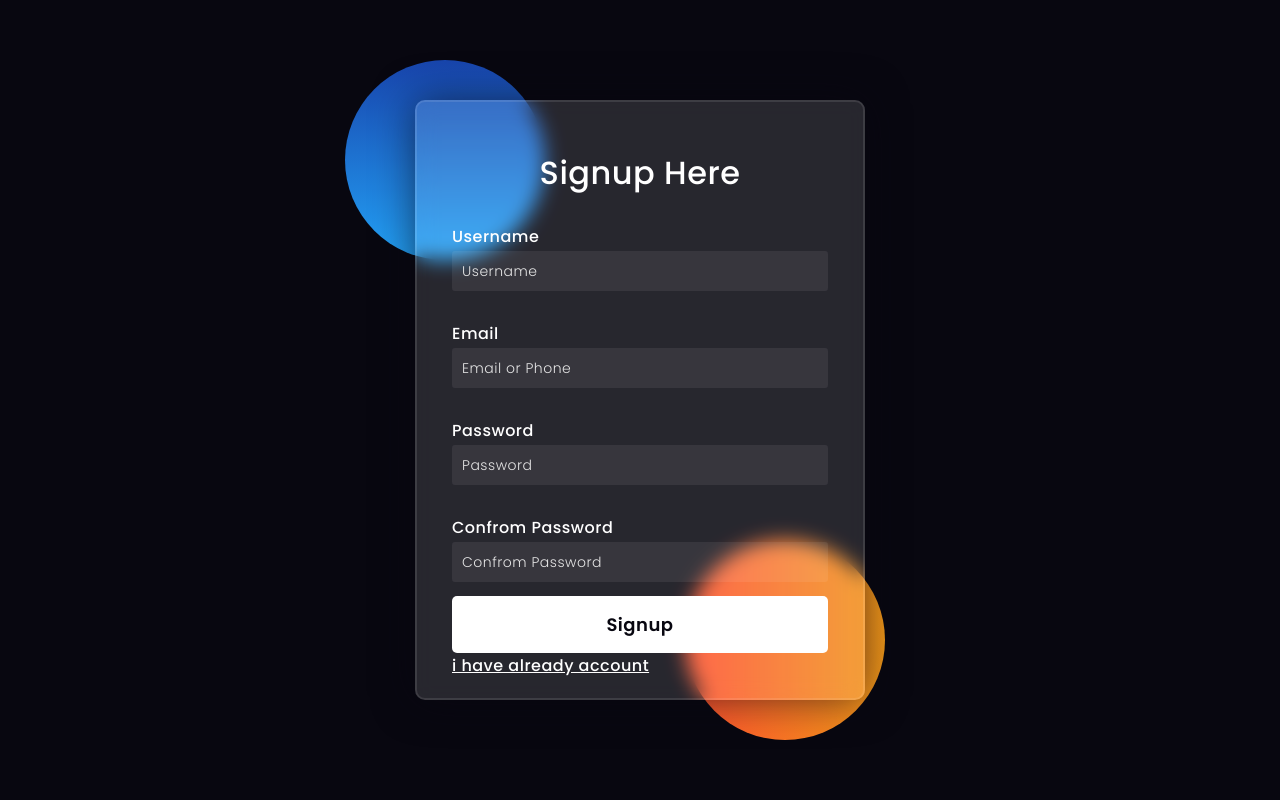
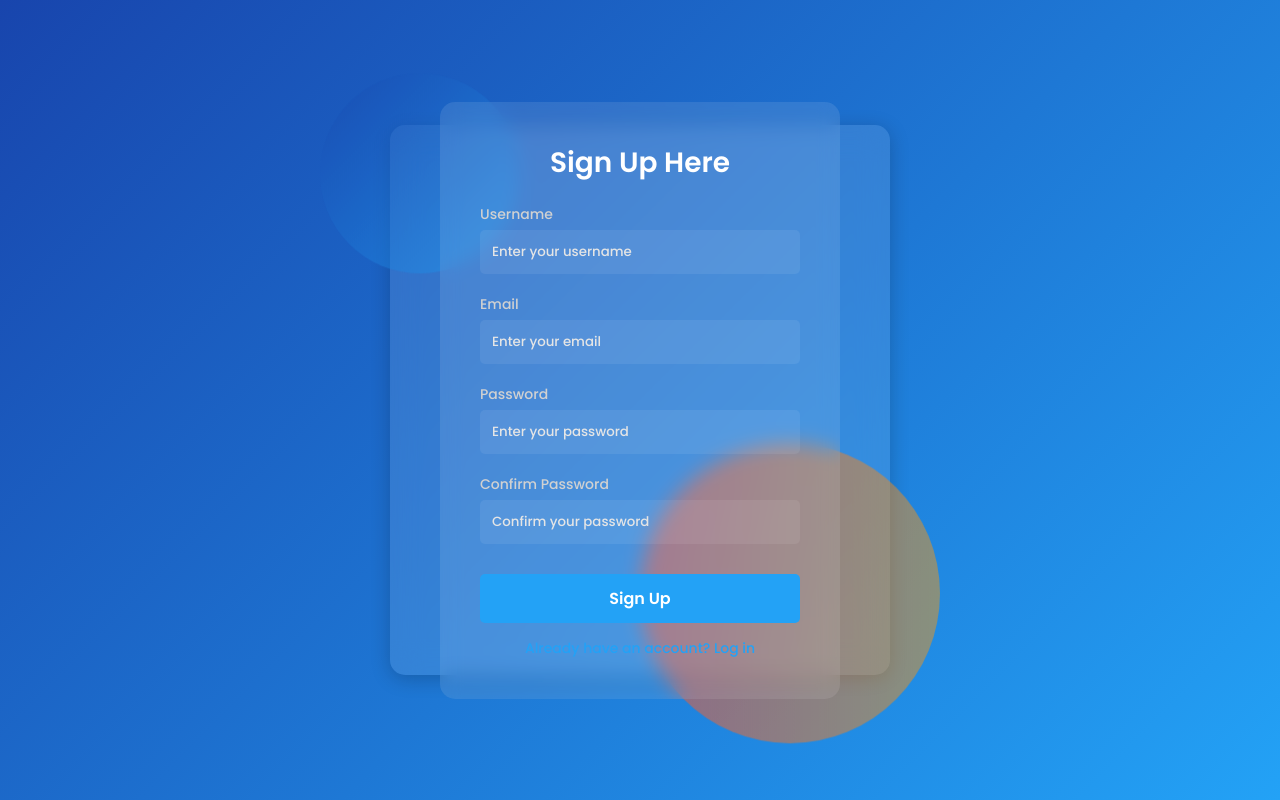
Before and after one commit to rahulsagar103672/sign-proj, a Django app: page / in a window 1280 px wide. Run offline with Django 5.2, Linux system fonts and the light colour scheme.

Commit message:
changed css

```diff
--- a/registration/templates/signup.html
+++ b/registration/templates/signup.html
@@ -1,163 +1,181 @@
 <!DOCTYPE html>
 <html lang="en">
 <head>
-  <!-- Design by foolishdeveloper.com -->
+    <meta charset="UTF-8">
+    <meta name="viewport" content="width=device-width, initial-scale=1.0">
     <title>Signup Page</title>
+    <link rel="preconnect" href="https://fonts.gstatic.com">
+    <link href="https://fonts.googleapis.com/css2?family=Poppins:wght@300;500;600&display=swap" rel="stylesheet">
+    <style>
+        /* General Reset and Font */
+        * {
+            margin: 0;
+            padding: 0;
+            box-sizing: border-box;
+            font-family: 'Poppins', sans-serif;
+        }
+        body {
+            background: linear-gradient(135deg, #1845ad, #23a2f6);
+            display: flex;
+            justify-content: center;
+            align-items: center;
+            height: 100vh;
+            overflow: hidden;
+            color: #fff;
+        }
 
-    <link rel="preconnect" href="https://fonts.gstatic.com">
-    <link rel="stylesheet" href="https://cdnjs.cloudflare.com/ajax/libs/font-awesome/5.15.4/css/all.min.css">
-    <link href="https://fonts.googleapis.com/css2?family=Poppins:wght@300;500;600&display=swap" rel="stylesheet">
-    <!--Stylesheet-->
-    <style media="screen">
-      *,
-*:before,
-*:after{
-    padding: 0;
-    margin: 0;
-    box-sizing: border-box;
+        /* Background Shape Design */
+        .background {
+            position: absolute;
+            width: 500px;
+            height: 550px;
+            background: rgba(255, 255, 255, 0.1);
+            top: 50%;
+            left: 50%;
+            transform: translate(-50%, -50%);
+            backdrop-filter: blur(15px);
+            border-radius: 15px;
+            box-shadow: 0 4px 20px rgba(0, 0, 0, 0.2);
         }
-body{
-    background-color: #080710;
-}
-.background{
-    width: 430px;
-    height: 520px;
-    position: absolute;
-    transform: translate(-50%,-50%);
-    left: 50%;
-    top: 50%;
-}
-.background .shape{
-    height: 200px;
-    width: 200px;
+
+        /* Shape Styling */
+        .background .shape {
             position: absolute;
             border-radius: 50%;
+            opacity: 0.5;
+            animation: float 6s ease-in-out infinite;
         }
-.shape:first-child{
-    background: linear-gradient(
-        #1845ad,
-        #23a2f6
-    );
-    left: -80px;
-    top: -80px;
+        .background .shape:first-child {
+            width: 200px;
+            height: 200px;
+            background: linear-gradient(135deg, #1845ad, #23a2f6);
+            top: -50px;
+            left: -70px;
         }
-.shape:last-child{
-    background: linear-gradient(
-        to right,
-        #ff512f,
-        #f09819
-    );
-    right: -30px;
-    bottom: -80px;
-}
-form{
-    height: 600px;
-    width: 450px;
-    background-color: rgba(255,255,255,0.13);
-    position: absolute;
-    transform: translate(-50%,-50%);
-    top: 50%;
-    left: 50%;
-    border-radius: 10px;
-    backdrop-filter: blur(10px);
-    border: 2px solid rgba(255,255,255,0.1);
-    box-shadow: 0 0 40px rgba(8,7,16,0.6);
-    padding: 50px 35px;
-}
-form *{
-    font-family: 'Poppins',sans-serif;
-    color: #ffffff;
-    letter-spacing: 0.5px;
-    outline: none;
-    border: none;
-}
-form h3{
-    font-size: 32px;
-    font-weight: 500;
-    line-height: 42px;
-    text-align: center;
+        .background .shape:last-child {
+            width: 300px;
+            height: 300px;
+            background: linear-gradient(to right, #ff512f, #f09819);
+            bottom: -70px;
+            right: -50px;
         }
 
-label{
+        @keyframes float {
+            0%, 100% { transform: translateY(0); }
+            50% { transform: translateY(-20px); }
+        }
+
+        /* Form Styling */
+        form {
+            position: relative;
+            width: 100%;
+            max-width: 400px;
+            padding: 40px;
+            background: rgba(255, 255, 255, 0.1);
+            border-radius: 15px;
+            backdrop-filter: blur(10px);
+            animation: fadeIn 1s ease forwards;
+        }
+
+        form h3 {
+            font-size: 28px;
+            margin-bottom: 20px;
+            text-align: center;
+            color: #fff;
+            animation: slideDown 0.6s ease forwards;
+        }
+
+        /* Input and Label Styling */
+        label {
             display: block;
-    margin-top: 30px;
-    font-size: 16px;
+            margin-top: 20px;
             font-weight: 500;
+            font-size: 14px;
+            color: #d1d1d1;
         }
-input{
-    display: block;
-    height: 40px;
+        input {
             width: 100%;
-    background-color: rgba(255,255,255,0.07);
-    border-radius: 3px;
-    padding: 0 10px;
-    margin-top: 2px;
-    font-size: 14px;
-    font-weight: 300;
+            padding: 12px;
+            margin-top: 5px;
+            border-radius: 5px;
+            border: none;
+            outline: none;
+            background: rgba(255, 255, 255, 0.07);
+            color: #fff;
+            transition: background 0.3s ease;
         }
-::placeholder{
+        input::placeholder {
             color: #e5e5e5;
         }
-button{
-    margin-top: 14px;
-    width: 100%;
-    background-color: #ffffff;
-    color: #080710;
-    padding: 15px 0;
-    font-size: 18px;
-    font-weight: 600;
-    border-radius: 5px;
-    cursor: pointer;
-}
-.social{
-  margin-top: 30px;
-  display: flex;
-}
-.social div{
-  background: red;
-  width: 150px;
-  border-radius: 3px;
-  padding: 5px 10px 10px 5px;
-  background-color: rgba(255,255,255,0.27);
-  color: #eaf0fb;
-  text-align: center;
-}
-.social div:hover{
-  background-color: rgba(255,255,255,0.47);
-}
-.social .fb{
-  margin-left: 25px;
-}
-.social i{
-  margin-right: 4px;
+        input:focus {
+            background: rgba(255, 255, 255, 0.15);
         }
 
+        /* Button Styling */
+        button {
+            width: 100%;
+            padding: 12px;
+            margin-top: 30px;
+            border: none;
+            border-radius: 5px;
+            background-color: #23a2f6;
+            color: #fff;
+            font-weight: 600;
+            font-size: 16px;
+            cursor: pointer;
+            transition: background 0.3s ease, transform 0.3s ease;
+        }
+        button:hover {
+            background-color: #1a8cdc;
+            transform: scale(1.05);
+        }
+
+        /* Link Styling */
+        a {
+            display: block;
+            margin-top: 15px;
+            text-align: center;
+            color: #23a2f6;
+            text-decoration: none;
+            font-size: 14px;
+            transition: color 0.3s ease;
+        }
+        a:hover {
+            color: #1a8cdc;
+        }
+
+        /* Keyframes for Animation */
+        @keyframes fadeIn {
+            from { opacity: 0; transform: translateY(-20px); }
+            to { opacity: 1; transform: translateY(0); }
+        }
+        @keyframes slideDown {
+            from { transform: translateY(-50px); opacity: 0; }
+            to { transform: translateY(0); opacity: 1; }
+        }
     </style>
 </head>
 <body>
+    <!-- Background Shapes -->
     <div class="background">
         <div class="shape"></div>
         <div class="shape"></div>
     </div>
+
+    <!-- Signup Form -->
     <form action="" method="post">
         {% csrf_token %}
-        <h3>Signup Here</h3>
-
+        <h3>Sign Up Here</h3>
         <label for="username">Username</label>
-        <input type="text" placeholder="Username" name="username" id="username">
-
+        <input type="text" placeholder="Enter your username" id="username" name="username">
         <label for="email">Email</label>
-        <input type="email" placeholder="Email or Phone" name="email" id="email">
-
-        <label for="password1">Password</label>
-        <input type="password" placeholder="Password" id="password1" name="password1">
-
-
-        <label for="password2">Confrom Password</label>
-        <input type="password" placeholder="Confrom Password" id="password2" name="password2">
-        <button type="submit">Signup</button>
-
-        <a href="{% url 'login' %}" >i have already account</a>
+        <input type="email" placeholder="Enter your email" id="email" name="email">
+        <label for="password">Password</label>
+        <input type="password" placeholder="Enter your password" id="password" name="password">
+        <label for="confirm_password">Confirm Password</label>
+        <input type="password" placeholder="Confirm your password" id="confirm_password" name="confirm_password">
+        <button type="submit">Sign Up</button>
+        <a href="{% url 'login' %}">Already have an account? Log in</a>
     </form>
 </body>
 </html>
```
Also changed, not shown: registration/templates/home.html (+34 -11 lines), registration/templates/login.html (+59 -132 lines), registration/db.sqlite3. Lines whose indentation alone changed are shown as unchanged.
